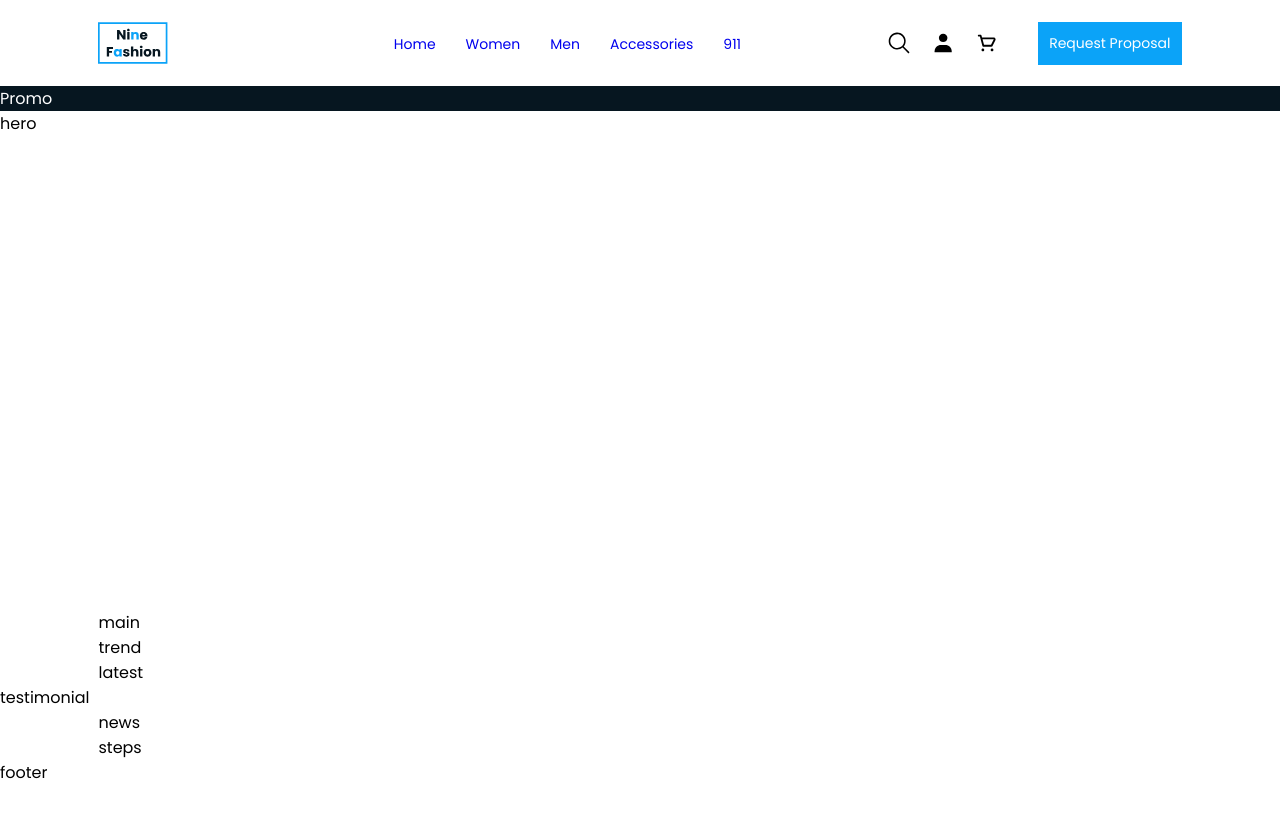
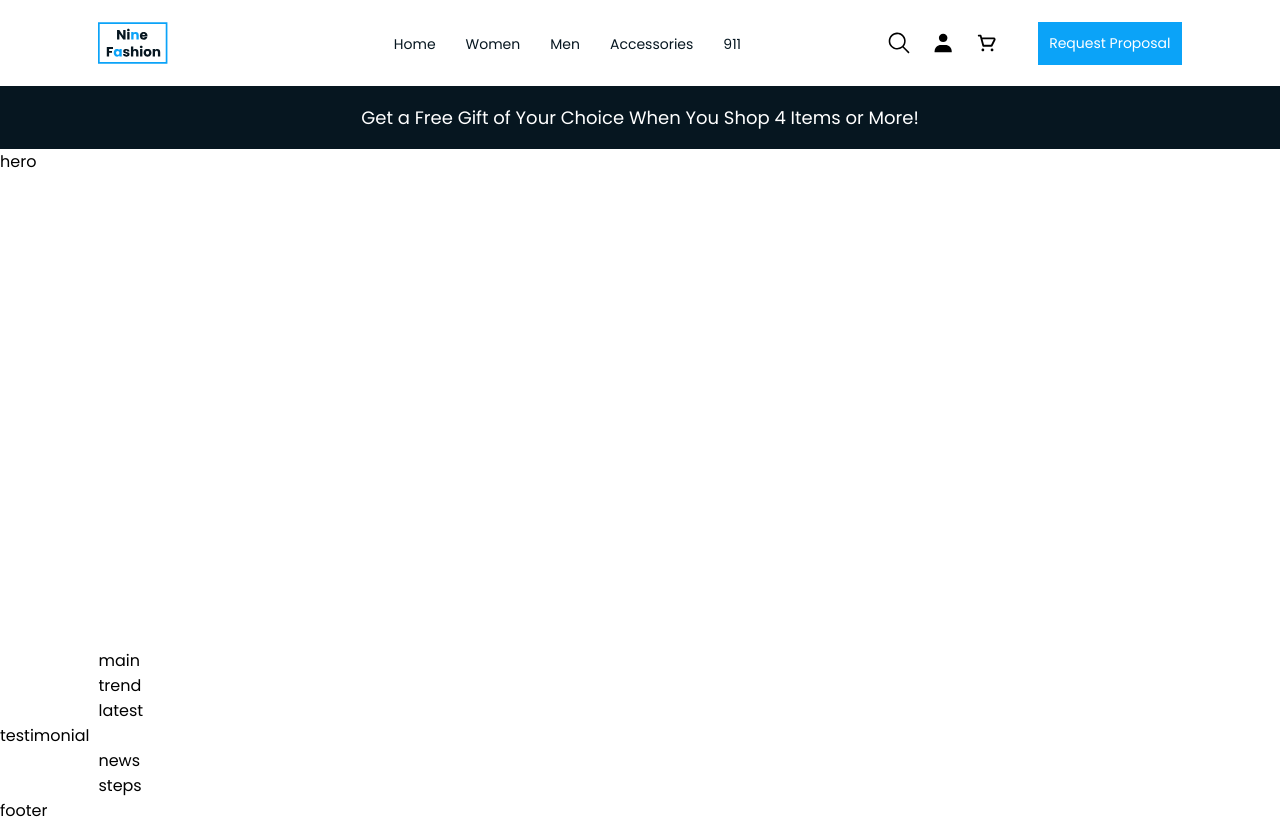
Before and after one commit to ifeanyi234/Nine_fashion, a website: page index.html in a window 1280 px wide. Before the commit the page ends 800 px from the top, so only its background shows below. Drawn offline with Linux system fonts and the light colour scheme.

Commit message:
Completed the Promo Section

```diff
--- a/index.html
+++ b/index.html
@@ -55,7 +55,11 @@
       </div>
     </header>
     <!-- * The Promo section of the page -->
-    <section class="promo">Promo</section>
+    <section class="promo">
+      <span class="promo__text"
+        >Get a Free Gift of Your Choice When You Shop 4 Items or More!</span
+      >
+    </section>
     <!-- * The hero section of the page -->
     <section class="hero__home">hero</section>
     <!-- * The main section of the page -->
--- a/sass/base/_reset.scss
+++ b/sass/base/_reset.scss
@@ -3,6 +3,10 @@
   margin: 0;
   box-sizing: inherit;
   font-family: "Poppins", sans-serif;
+}
+*::selection {
+  color: $primary-color;
+  background-color: $secondary-color;
 }
 
 ul {
--- a/sass/layouts/_navigation.scss
+++ b/sass/layouts/_navigation.scss
@@ -7,4 +7,13 @@
     align-items: center;
     gap: 3rem;
   }
+  &__link {
+    color: $secondary-color;
+    transition: $transition;
+    // font-size: clamp(1rem, 1.6rem, 1.6vw);
+
+    &:hover {
+      color: $primary-color;
+    }
+  }
 }
--- a/sass/layouts/_promo.scss
+++ b/sass/layouts/_promo.scss
@@ -3,4 +3,10 @@
 
   background-color: $secondary-color;
   color: $white;
+  text-align: center;
+  padding: 1.8rem 2rem;
+
+  &__text {
+    font-size: clamp(1.4rem, 1.9vw, 1.8rem);
+  }
 }
```
Also changed, not shown: css/style.css.
